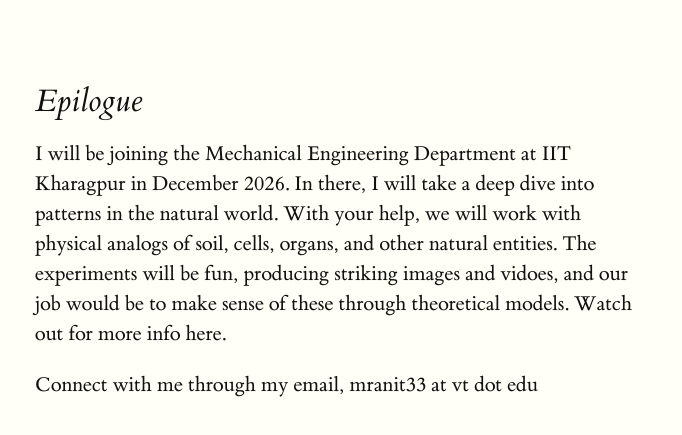
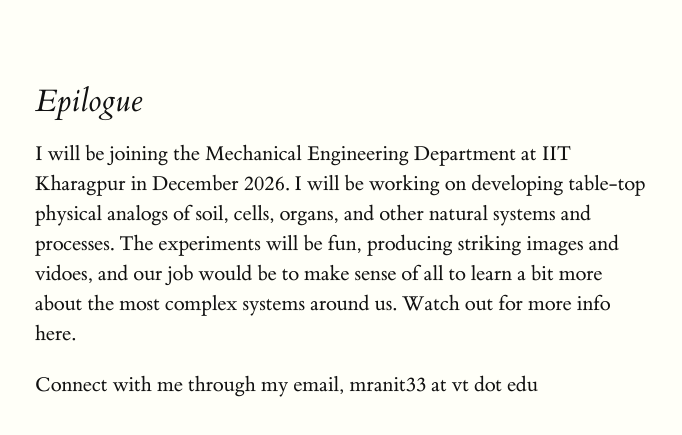
Before and after one commit to ranit-mukherjee/ranit-mukherjee.github.io, a website: page index.html in a window 1280 px wide. Shown: the part 8610-9045 px from the top of the page, without its empty margins (125-807 px from the left). Drawn offline with Linux system fonts and the light colour scheme.

Commit message:
updated_outtro
ending updated

```diff
--- a/index.html
+++ b/index.html
@@ -93,7 +93,7 @@
 
       <section>
         <h2 id="epilogue">Epilogue</h2>
-        <p>I will be joining the Mechanical Engineering Department at IIT Kharagpur in December 2026. In there, I will take a deep dive into patterns in the natural world. With your help, we will work with physical analogs of soil, cells, organs, and other natural entities. The experiments will be fun, producing striking images and vidoes, and our job would be to make sense of these through theoretical models. Watch out for more info here.</p>
+        <p>I will be joining the Mechanical Engineering Department at IIT Kharagpur in December 2026. I will be working on developing table-top physical analogs of soil, cells, organs, and other natural systems and processes. The experiments will be fun, producing striking images and vidoes, and our job would be to make sense of all to learn a bit more about the most complex systems around us. Watch out for more info here.</p>
         <p>Connect with me through my email, mranit33 at vt dot edu</p>
       </section>
     </article>
```
